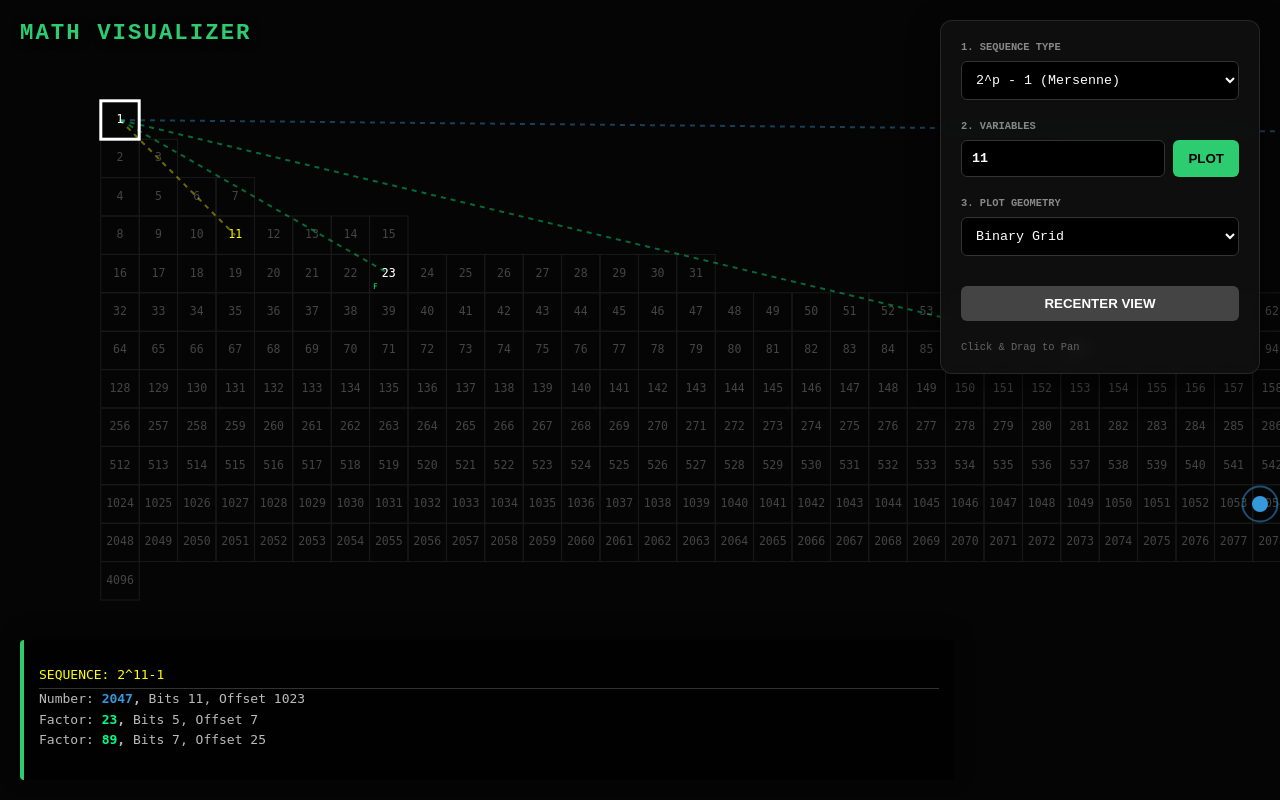
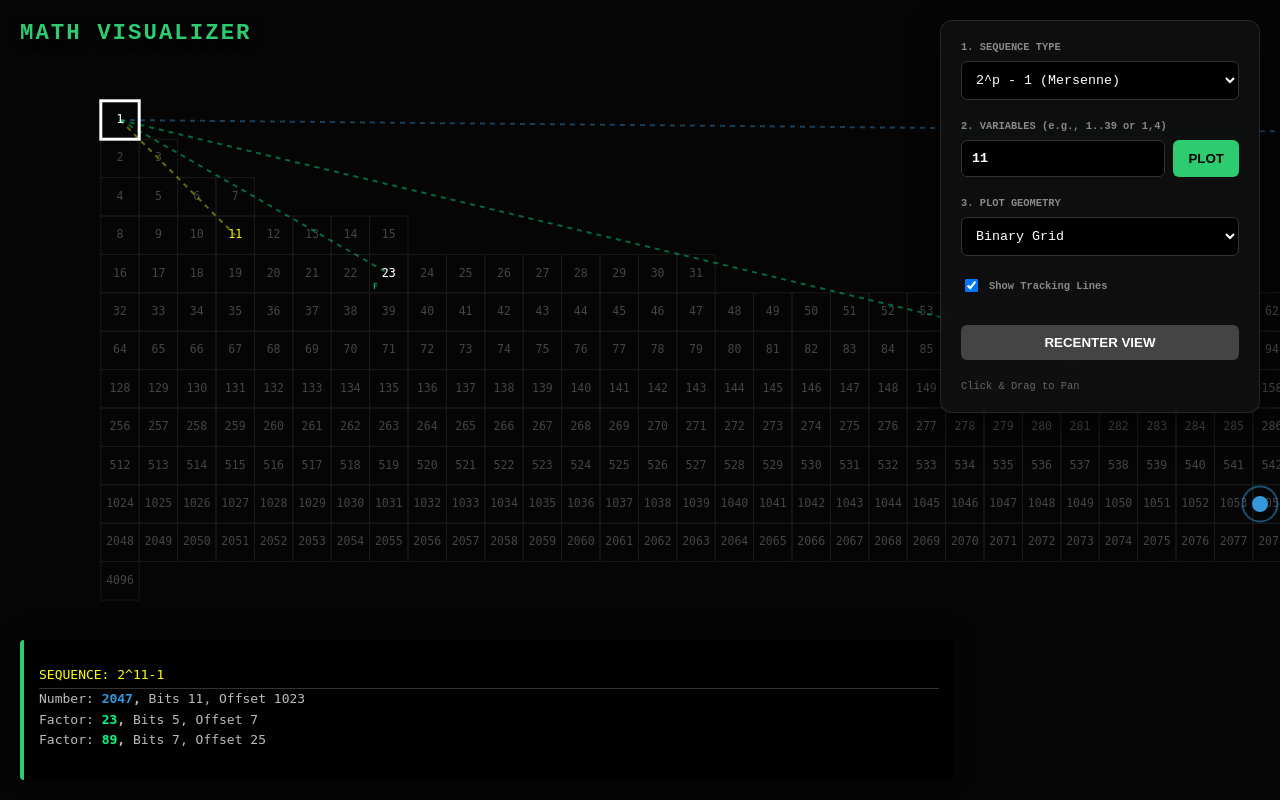
Before and after one commit to JoshuaBurt1/MathVisualizer, a Flask app: page / in a window 1280 px wide. Run offline with Flask 3, Linux system fonts and the light colour scheme.

Commit message:
added tracking line on and off button

```diff
--- a/static/css/index.css
+++ b/static/css/index.css
@@ -93,7 +93,6 @@
 label {
     font-size: 0.65rem;
     color: #888;
-    text-transform: uppercase;
     font-weight: bold;
 }
 
--- a/static/js/2D_grids.js
+++ b/static/js/2D_grids.js
@@ -88,6 +88,12 @@
     canvas.width = window.innerWidth;
     canvas.height = window.innerHeight;
     plotData();
+});
+
+document.addEventListener('change', (e) => {
+    if (e.target.id === 'showLines') {
+        plotData();
+    }
 });
 
 // Add the "Enter" key listener to the pInput field
@@ -530,10 +536,14 @@
 
 // Draws the dashed lines and the colored squares/hexagons for the data
 function drawMarkersAndLines(cfg, coordFn, typeTag) {
-    // 1. Destructure isMnumPrime from the config
     const { ctx, stepSize, p, Mnum, factors, canvas, centerX, centerY, isMnumPrime } = cfg;
 
     const drawLine = (targetN, color) => {
+        // Check the toggle inside the line helper specifically
+        if (document.getElementById('showLines') && !document.getElementById('showLines').checked) {
+            return;
+        }
+
         ctx.save();
         ctx.beginPath();
         ctx.setLineDash([5, 5]);
@@ -771,10 +781,11 @@
 
     } else {
         // --- OFF-SCREEN TRACKING ---
-        // (Logic remains identical to your provided snippet)
         const time = performance.now() / 500;
         const edgeX = Math.max(margin, Math.min(canvas.width - margin, tx));
         const edgeY = Math.max(margin, Math.min(canvas.height - margin, ty));
+
+        markerHitBoxes.push({ n: nBI, x: edgeX, y: edgeY, size: 20, coordFn: coordFn });
 
         const pulse = (Math.sin(time * 2) + 1) / 2;
         ctx.strokeStyle = color;
--- a/templates/index.html
+++ b/templates/index.html
@@ -10,7 +10,7 @@
 
     <div class="controls">
         <div class="control-group">
-            <label>1. Sequence Type</label>
+            <label>1. SEQUENCE TYPE</label>
             <select id="formulaType" onchange="toggleCustomInput(); plotData();">
                 <option value="minus">2^p - 1 (Mersenne)</option>
                 <option value="plus">2^p + 1 (Fermat)</option>
@@ -19,12 +19,12 @@
         </div>
 
         <div class="control-group" id="customFormulaGroup" style="display: none;">
-            <label>Enter Formula (e.g., n^2 + 1)</label>
+            <label>ENTER FORMULA (e.g., n^2-n+40)</label>
             <input type="text" id="customFormula" value="n^2" placeholder="n^2">
         </div>
 
         <div class="control-group">
-            <label>2. Variables</label>
+            <label>2. VARIABLES (e.g., 1..39 or 1,4)</label>
             <div class="input-row">
                 <input type="text" id="pInput" value="11">
                 <button onclick="plotData()">PLOT</button>
@@ -33,7 +33,7 @@
 
         <!--Shell Square: Axes:(n^2 × n^2-2(n-1)); Midpoint: ((n^2)+(n^2-2*(n-1)))/2  -->
         <div class="control-group">
-            <label>3. Plot Geometry</label>
+            <label>3. PLOT GEOMETRY</label>
             <select id="plotType" onchange="onPlotChange()">
                 <optgroup label="2D Grids">
                     <option value="binary">Binary Grid</option>
@@ -46,6 +46,13 @@
                     <option value="mod12">Mod 12 Polygon</option>
                 </optgroup>
             </select>
+        </div>
+
+        <div class="control-group">
+            <label style="display: flex; align-items: center; gap: 8px; cursor: pointer;">
+                <input type="checkbox" id="showLines" checked onchange="plotData()">
+                Show Tracking Lines
+            </label>
         </div>
 
         <button onclick="recenterCamera()" style="background: #444; color: #fff; margin-top: 10px;">Recenter View</button>
```
